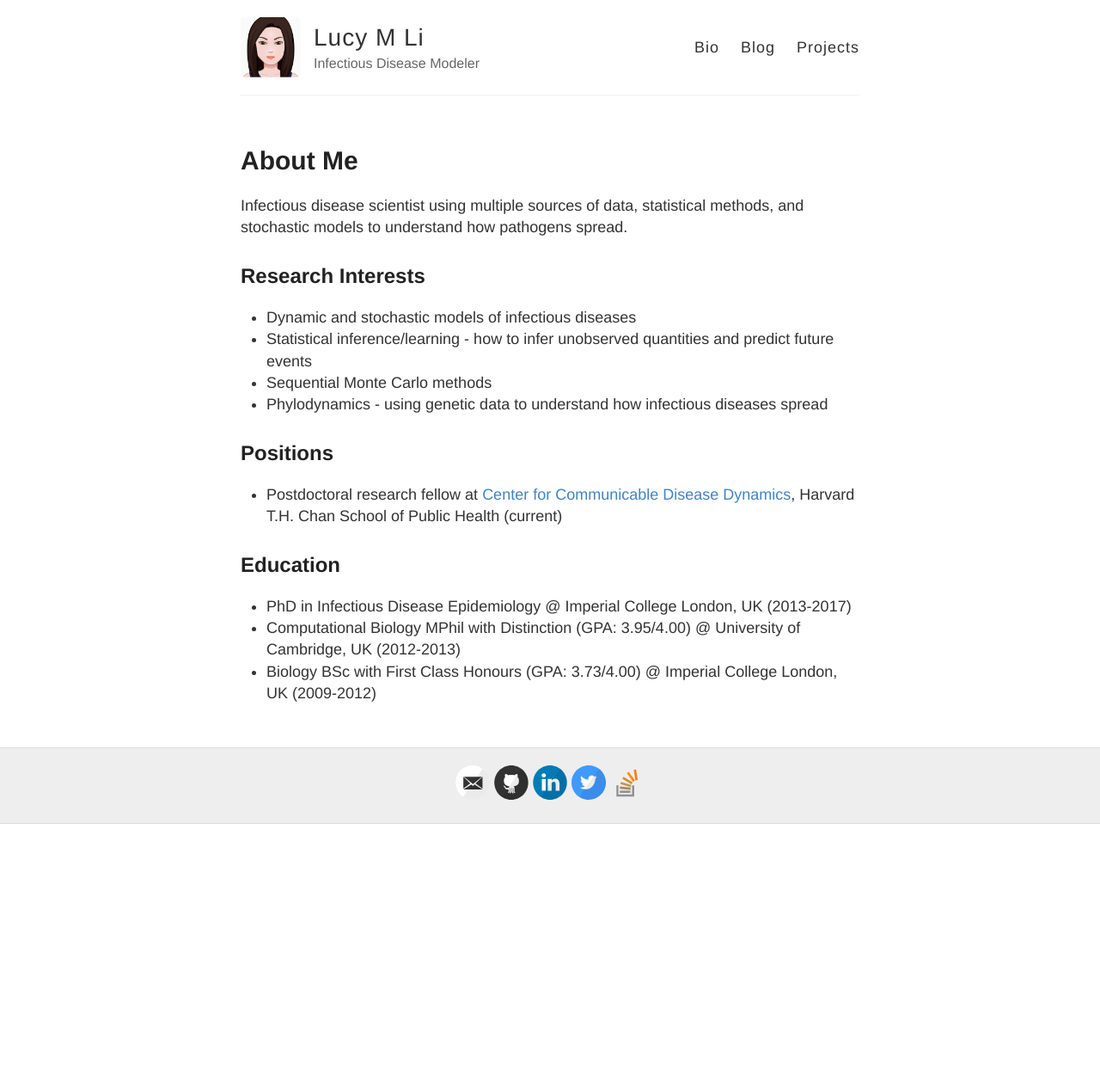
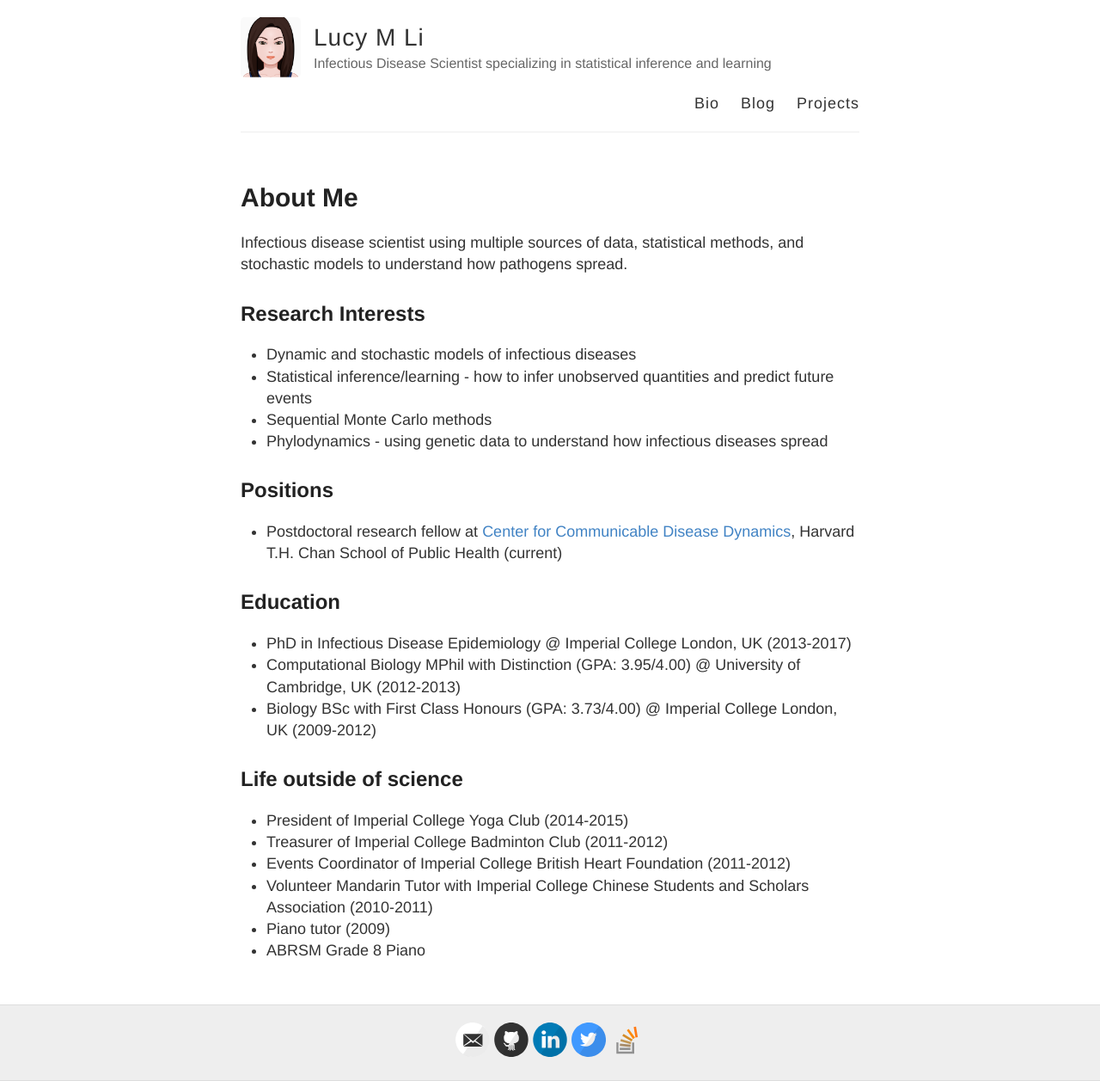
Before and after one commit to lucymli/lucymli.github.io, a Jekyll site: the page built from about.md, in a window 1280 px wide. Shown: the whole page at 86% size. Built offline with Jekyll 4.4.1, drawn with Linux system fonts in a browser that asks for light colours; before the commit the page ends 958 px from its top, so only the background shows below that.

Commit message:
updated home page

```diff
--- a/_config.yml
+++ b/_config.yml
@@ -6,7 +6,7 @@
 name: Lucy M Li
 
 # Short bio or description (displayed in the header)
-description: Infectious Disease Modeler
+description: Infectious Disease Scientist specializing in statistical inference and learning
 
 # URL of your avatar or profile pic (you could use your GitHub profile pic)
 avatar: https://github.com/lucymli/lucymli.github.io/raw/master/images/Avatar.png
--- a/about.md
+++ b/about.md
@@ -22,3 +22,12 @@
 * PhD in Infectious Disease Epidemiology @ Imperial College London, UK (2013-2017)
 * Computational Biology MPhil with Distinction (GPA: 3.95/4.00) @ University of Cambridge, UK (2012-2013)
 * Biology BSc with First Class Honours (GPA: 3.73/4.00) @ Imperial College London, UK (2009-2012)
+
+## Life outside of science
+
+* President of Imperial College Yoga Club (2014-2015)
+* Treasurer of Imperial College Badminton Club (2011-2012)
+* Events Coordinator of Imperial College British Heart Foundation (2011-2012)
+* Volunteer Mandarin Tutor with Imperial College Chinese Students and Scholars Association (2010-2011)
+* Piano tutor (2009)
+* ABRSM Grade 8 Piano
--- a/index.html
+++ b/index.html
@@ -6,8 +6,10 @@
 
  <!-- columns divs, float left, no margin so there is no space between column, width=1/3 -->
     <div id="column1" style="float:left; margin:0; width:65%;">
-		My day job involves studying the spread and control of infectious diseases in the population using maths, statistics, and programming.<br><br>
-        Outside of office hours, I try to lead a healthy lifestyle with plenty of yoga, gym, and hiking.
+    I am a recent transplant to Boston having lived in London for many years. Love the people, love the beer, could do without the snow. <br><br>
+		My research in infectious diseases is focused on understanding how pathogens spread. Although my academic roots are in the biological sciences, I have since developed skills in statistical analysis and programming to tackle interesting public health problems. I am an avid user of R, R markdown, and ggplot2, basically any tools that make reproducible research that much easier.<br><br>
+        Outside of working hours, I occupy myself with yoga, gym, and hiking.<br><br>
+        Feel free to get in touch about anything - click one of the icons at the bottom of the page.
     </div>
 
     <div id="column2" style="float:left; margin:10px;width:30%;">
```
Also changed, not shown: _posts/20170804FirstProject.md (renamed from _posts/2017-7-21-Hello-World.md), 1 other file.
